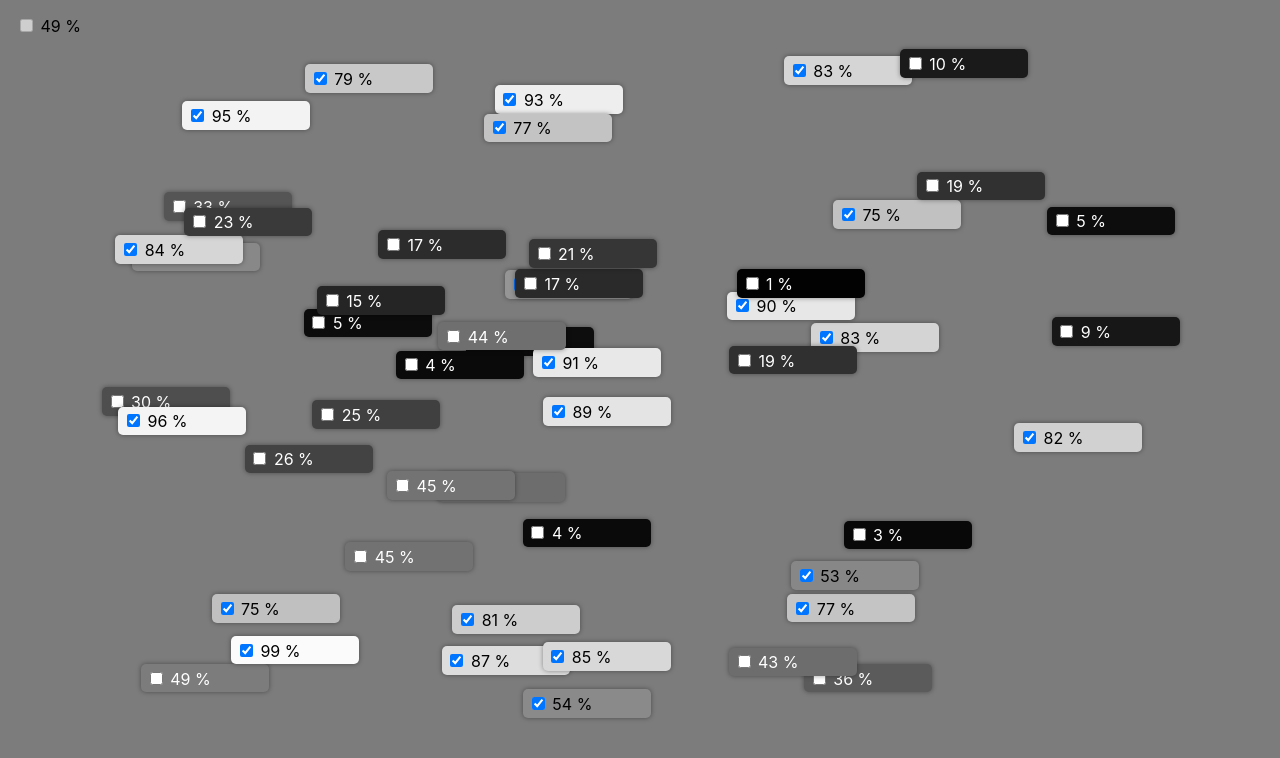
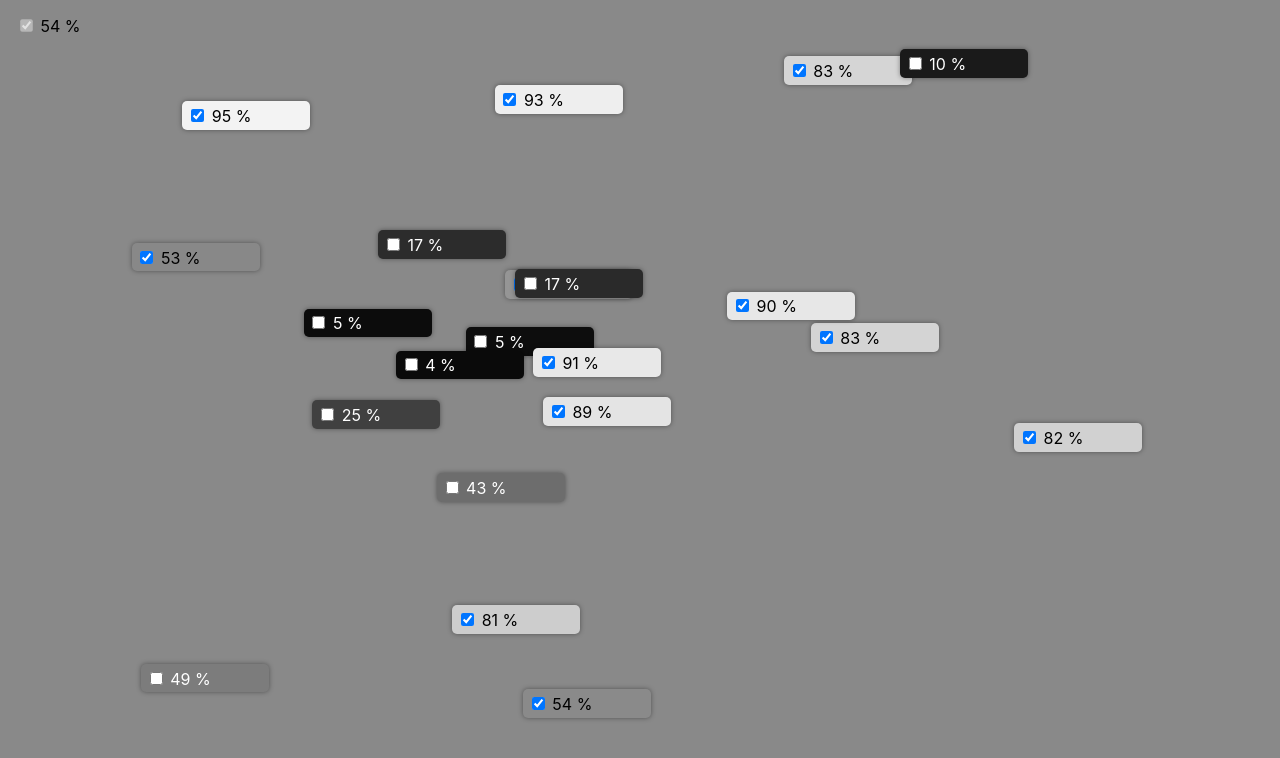
Before and after one commit to moritzebeling/network-consensus, a Svelte app: page / in a window 1280 px wide. Shown: the top 758 px of the page. Built offline with nearby package versions, Linux system fonts and the light colour scheme.

Commit message:
inspire peer nodes to update state

```diff
--- a/src/App.svelte
+++ b/src/App.svelte
@@ -6,15 +6,16 @@
 
 	import { Network } from './classes/network.js';
 
-	const model = new Network( 50 );
+	const model = new Network( 21 );
 	let net = model;
+
+	console.log( model );
 
 	let positive = Math.round( model.state ) === 1;
 	let g = net.state * 255;
 	document.body.style.backgroundColor = `rgba(${g},${g},${g})`;
 
 	function update(event){
-		console.log('update');
 		net = model;
 		positive = Math.round( model.state ) === 1;
 		g = net.state * 255;
--- a/src/classes/network.js
+++ b/src/classes/network.js
@@ -1,57 +1,117 @@
+function distance( position1, position2 ){
+    let x = position1.x - position2.x;
+    let y = position1.y - position2.y;
+    return Math.sqrt( x*x + y*y );
+}
+
 export class Node {
 
-    constructor( network ){
+    constructor( id, network ){
 
+        this._id = id;
         this._network = network;
-        this._state = this.createState();
-        this._position = this.createPosition();
+
+        this.createState();
+        this.createPosition();
 
     }
 
     createState(){
-        return Math.random();
+        this._state = Math.random();
     }
+
+    createPosition(){
+        this._position = {
+            x: Math.random(),
+            y: Math.random(),
+        };
+    }
+
+    findPeers(){
+        let peers = [];
+        for( let node of this._network._nodes ){
+            if( node.id === this.id ){ continue; }
+            peers.push({
+                distance: distance( this.position, node.position ),
+                node: node
+            });
+        }
+        peers.sort((a,b) =>
+            (a.distance > b.distance) ? 1 : ((b.distance > a.distance) ? -1 : 0)
+        );
+        peers = peers.slice(0,5);
+        this._peers = peers.map(p => { return p.node; });
+    }
+
     set state( s ){
         this._state = parseFloat( s );
+        setTimeout(()=>{
+            this.spread( this._state );
+        }, 500);
+    }
+
+    get id(){
+        return this._id;
     }
     get state(){
         return this._state;
     }
-
-    createPosition(){
-        return {
-            x: Math.random(),
-            y: Math.random(),
-        };
+    get peers(){
+        return this._peers;
     }
     get position(){
         return this._position;
+    }
+
+    spread( state ){
+        for( let node of this.peers ){
+            node.receive( state );
+        }
+        this._network.ping();
+    }
+
+    receive( state ){
+        let delta = state - this._state;
+        if( Math.abs( delta * 100 ) < 2 ){
+            return;
+        }
+        this._state += (delta * 0.5);
     }
 
 }
 
 export class Network {
 
-    constructor( length = 11 ){
+    constructor( length = 21 ){
         this._nodes = [];
 
         for (let i = 0; i < length; i++){
-            this.addNode();
+            this._nodes.push( new Node( i, this ) );
         }
+        for (let node of this._nodes){
+            node.findPeers();
+        }
+
     }
 
     addNode(){
-        this._nodes.push( new Node( this ) );
+        let node = new Node( this );
+        node.findPeers();
+        this._nodes.push( node );
     }
 
     removeNode(){
         return this._nodes.pop();
     }
 
+    ping(){
+        console.log('Network Ping');
+    }
+
     get state(){
         let average = 0;
-        for( let i = this._nodes.length-1; i >= 0; i-- ){
-            average += this._nodes[i].state;
+        for (let node of this.nodes){
+            average += node.state;
         }
         return average / this._nodes.length;
     }
```
Also changed, not shown: public/build/bundle.js, 2 other files (tests, documents, lock files or other folders).
